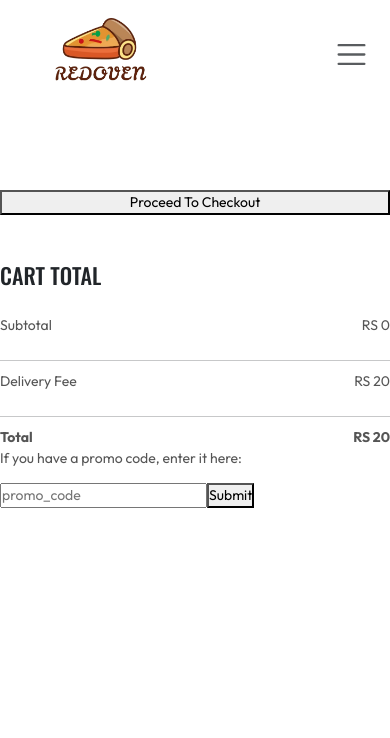
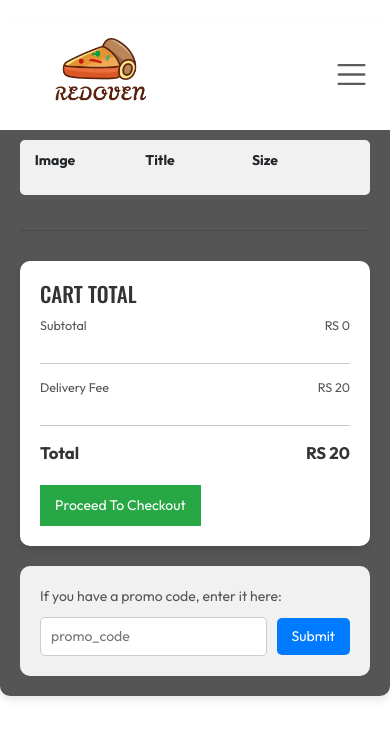
Before and after one commit to thisari-hettiarachchi/pizza-order-delivery-system, a React (Vite) app in the folder Frontend/: page /cart in a window 390 px wide. Shown: the top 738 px of the page. Built offline with nearby package versions, Linux system fonts and the light colour scheme.

Commit message:
update cart page

```diff
--- a/Frontend/src/pages/Cart/Cart.css
+++ b/Frontend/src/pages/Cart/Cart.css
@@ -1,96 +1,167 @@
-.cart{
+/* General styles */
+body {
+    font-family: Arial, sans-serif;
+    margin: 0;
+    padding: 0;
+    box-sizing: border-box;
+
+  }
+
+  .Cart {
+
+    margin: 20px auto;
+    padding: 20px;
+    background-color:#555;
+    border-radius: 10px;
+    box-shadow: 0 4px 8px rgba(0, 0, 0, 0.1);
+
+  }
+
+  /* Cart Items Section */
+  .cart-item {
+    margin-bottom: 30px;
+  }
+
+  .cart-item-title {
+    display: grid;
+    grid-template-columns: 1fr 2fr 1fr 1fr 1fr 1fr 1fr;
+    align-items: center;
+    text-align: center;
+    font-weight: bold;
+    padding: 10px 0;
+    background-color: #f1f1f1;
+    border-radius: 5px;
     margin-top: 100px;
   }
-.cart-item-title{
+
+  .cart-items-item {
     display: grid;
-    grid-template-columns: 1fr 1.5fr 1fr 1fr 0.5fr;
+    grid-template-columns: 1fr 2fr 1fr 1fr 1fr 1fr 1fr;
     align-items: center;
-    color: grey;
-    font-size: max(1vw,12px);
+    text-align: center;
+    padding: 10px 0;
+    border-bottom: 1px solid #e0e0e0;
   }
-.cart-items-item{
-    margin: 10px 0px;
-    color: black;
+
+  .cart-items-item img {
+    width: 50px;
+    height: 50px;
+    object-fit: cover;
+    border-radius: 5px;
   }
-.cart-items-item img{
-    width: 80px;
 
+  .cross {
+    color: red;
+    cursor: pointer;
+    font-weight: bold;
+    transition: transform 0.2s ease;
   }
-.cart hr{
-    height: 2px;
-    background-color: #e2e2e2;
-    border: none;
+
+  .cross:hover {
+    transform: scale(1.2);
   }
-.cart-items-item .cross{
-    cursor: pointer;
+
+  /* Cart Bottom Section */
+  .cart-bottom {
+    margin-top: 20px;
+    padding: 20px;
+    background-color: #fff;
+    border-radius: 10px;
+    box-shadow: 0 4px 8px rgba(0, 0, 0, 0.1);
   }
-.cart-bottom{
-    margin-top: 90px;
+
+  .cart-total {
+    margin-bottom: 20px;
+  }
+
+  .cart-total h2 {
+    margin-bottom: 10px;
+    font-size: 1.5rem;
+    color: #333;
+  }
+
+  .cart-total-details {
     display: flex;
     justify-content: space-between;
-    gap: max(12vw,20px);
-
-}
-.cart-total{
-    flex: 1px;
-    display: flex;
-    flex-direction: column;
-    gap: 20px;
-}
-.cart-total-details{
-    display: flex;
-    justify-content: space-between;
-    color: #555;
-
-
-}
-.cart-total hr{
-    margin:10px 0px;
-
-}
-.cart-total button{
-    border: none;
-    color: white;
-    background-color: tomato;
-    width: max(15vw,200px);
-    padding: 12px 0px;
-    border-radius: 4px;
-    cursor: pointer;
-}
-.cart-promocode{
-    flex: 1px;
-
-}
-.cart-promocode p{
+    margin: 10px 0;
+    font-size: 1rem;
     color: #555;
   }
-.cart-promocode-input{
-    margin-top: 10px;
+
+  .cart-total-details b {
+    font-size: 1.2rem;
+    color: #333;
+  }
+
+  /* Button Styles */
+  button {
+    padding: 10px 15px;
+    border: none;
+    border-radius: 5px;
+    background-color: #28a745;
+    color: #fff;
+    font-size: 1rem;
+    cursor: pointer;
+    transition: background-color 0.3s ease;
+  }
+
+  button:hover {
+    background-color: #218838;
+  }
+
+  /* Promo Code Section */
+  .cart-promocode {
+    margin-top: 20px;
+    padding: 20px;
+    background-color: #f1f1f1;
+    border-radius: 10px;
+  }
+
+  .cart-promocode p {
+    margin: 0 0 10px;
+    font-size: 1rem;
+    color: #555;
+  }
+
+  .cart-promeocode-input {
     display: flex;
-    justify-content: space-between;
+    gap: 10px;
     align-items: center;
-    background-color: #e2e2e2;
-    border-radius: 4px;
   }
-.cart-promocode-input input{
-    background: transparent;
+
+  .cart-promeocode-input input {
+    flex: 1;
+    padding: 8px 10px;
+    border: 1px solid #ccc;
+    border-radius: 5px;
+  }
+
+  .cart-promeocode-input button {
+    padding: 8px 15px;
+    background-color: #007bff;
+    color: #fff;
     border: none;
-    outline: black;
-    padding-left: 11px;
+    border-radius: 5px;
+    cursor: pointer;
+    transition: background-color 0.3s ease;
   }
-.cart-promocode-input button{
-    width: max(10vw,150px);
-    padding: 12px 5px;
-    background-color: tomato;
-    border: none;
-    color: white;
-    border-radius: 4px;
+
+  .cart-promeocode-input button:hover {
+    background-color: #0056b3;
   }
-@media (max-width:750px) {
-    .cart-bottom{
-        flex-direction: column-reverse;
+
+  /* Responsive Design */
+  @media (max-width: 768px) {
+    .cart-item-title, .cart-items-item {
+      grid-template-columns: 1fr 2fr 1fr 1fr;
     }
-    .cart-promocode{
-        justify-content: start;
+
+    .cart-item-title p:nth-child(n+4),
+    .cart-items-item p:nth-child(n+4) {
+      display: none;
+    }
+
+    .cart-total-details {
+      font-size: 0.9rem;
     }
   }
```
Lines whose indentation alone changed are shown as unchanged.
